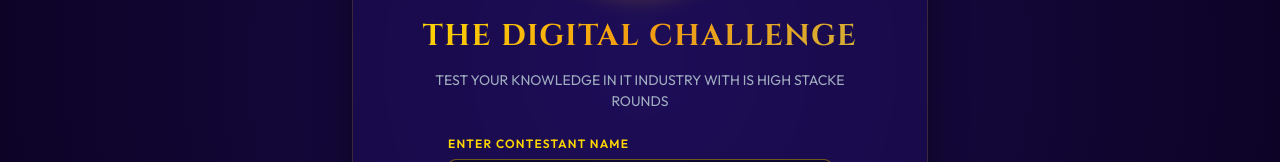
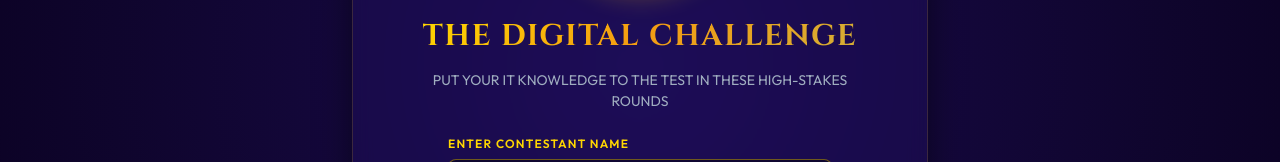
Before and after one commit to AkhileshYadav175/KBC, a React (Vite) app: page / in a window 1280 px wide. Shown: the part 335-497 px from the top of the page. Built offline with nearby package versions, Linux system fonts and the light colour scheme.

Commit message:
Update project

```diff
--- a/src/components/WelcomeScreen.jsx
+++ b/src/components/WelcomeScreen.jsx
@@ -59,7 +59,7 @@ export default function WelcomeScreen({ onStartGame }) {
           <span className="text-gold-gradient"> THE DIGITAL CHALLENGE</span>
         </h1>
         <p className="text-sm mb-6 max-w-md mx-auto" style={{ color: "var(--text-muted)", lineHeight: 1.5 }}>
-          TEST YOUR KNOWLEDGE IN IT INDUSTRY WITH IS HIGH STACKE ROUNDS
+          PUT YOUR IT KNOWLEDGE TO THE TEST IN THESE HIGH-STAKES ROUNDS
         </p>
 
         <form onSubmit={handleStart} className="max-w-sm mx-auto flex flex-col gap-md">
```
